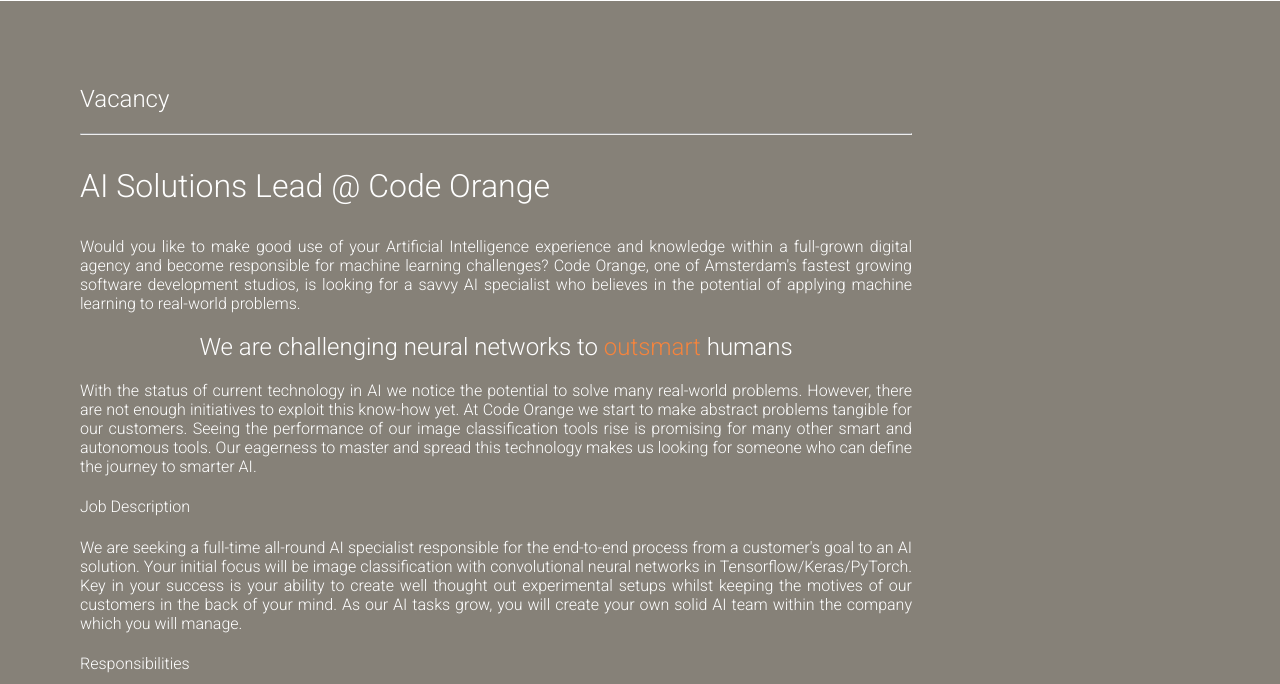
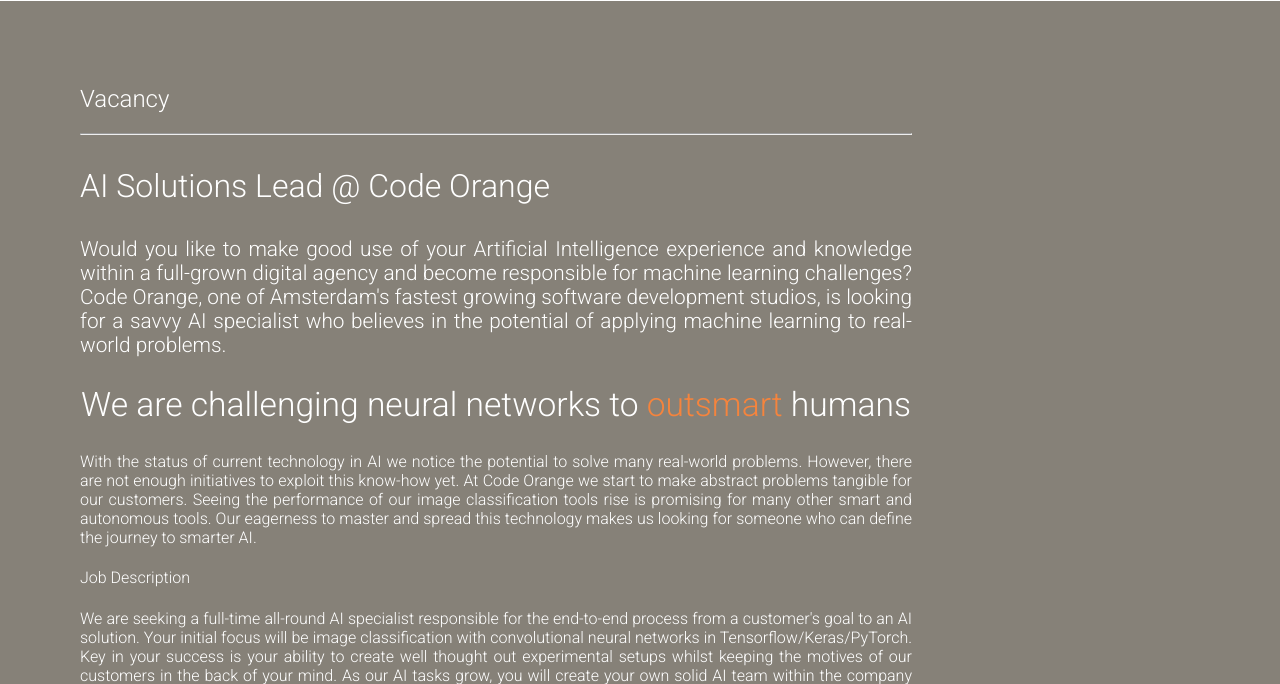
Before and after one commit to code-orange/code-orange.nl, a PHP site: page /vacature-ai.html in a window 1280 px wide. Shown: the part 391-1075 px from the top of the page. Run offline with PHP 8.4, Linux system fonts and the light colour scheme.

Commit message:
final changes

```diff
--- a/style.css
+++ b/style.css
@@ -57,6 +57,38 @@
     font-weight: 100
 }
 
+body.vacancy-page h2#slogan {
+    text-align: center!important;
+}
+
+body.vacancy-page h2#slogan {
+    font-size:1.3em
+}
+
+/*
+@media(min-width: 550px) {
+    body.vacancy-page h2#slogan {
+        font-size:1em
+    }
+}
+*/
+
+@media (min-width: 900px) {
+    body.vacancy-page h2#slogan {
+        font-size:1.82em
+    }
+}
+@media (min-width: 1080px) {
+    body.vacancy-page h2#slogan {
+        font-size:1.522em
+    }
+}
+@media (min-width: 1200px) {
+    body.vacancy-page h2#slogan {
+        font-size:2.1em
+    }
+}
+
 body.vacancy-page h3 {
     text-align: left!important;
     font-weight: 100
@@ -66,8 +98,8 @@
     font-weight: 100
 }
 
-body.vacancy-page h2#slogan {
-    text-align: center!important;
+body.vacancy-page #intro {
+    font-size: 1.3em
 }
 
 body.vacancy-page .emphasize{
--- a/vacature-ai.html
+++ b/vacature-ai.html
@@ -40,7 +40,7 @@
                 <h1>Vacancy</h1>
                     <hr>
                 <h3>AI Solutions Lead @ Code Orange</h3>
-<p>
+<p id="intro">
 Would you like to make good use of your Artificial Intelligence experience and knowledge within a full-grown digital agency and become responsible for machine learning challenges? Code Orange, one of Amsterdam's fastest growing software development studios, is looking for a savvy AI specialist who believes in the potential of applying machine learning to real-world problems.
 </p>
 <h2 id="slogan">
```
